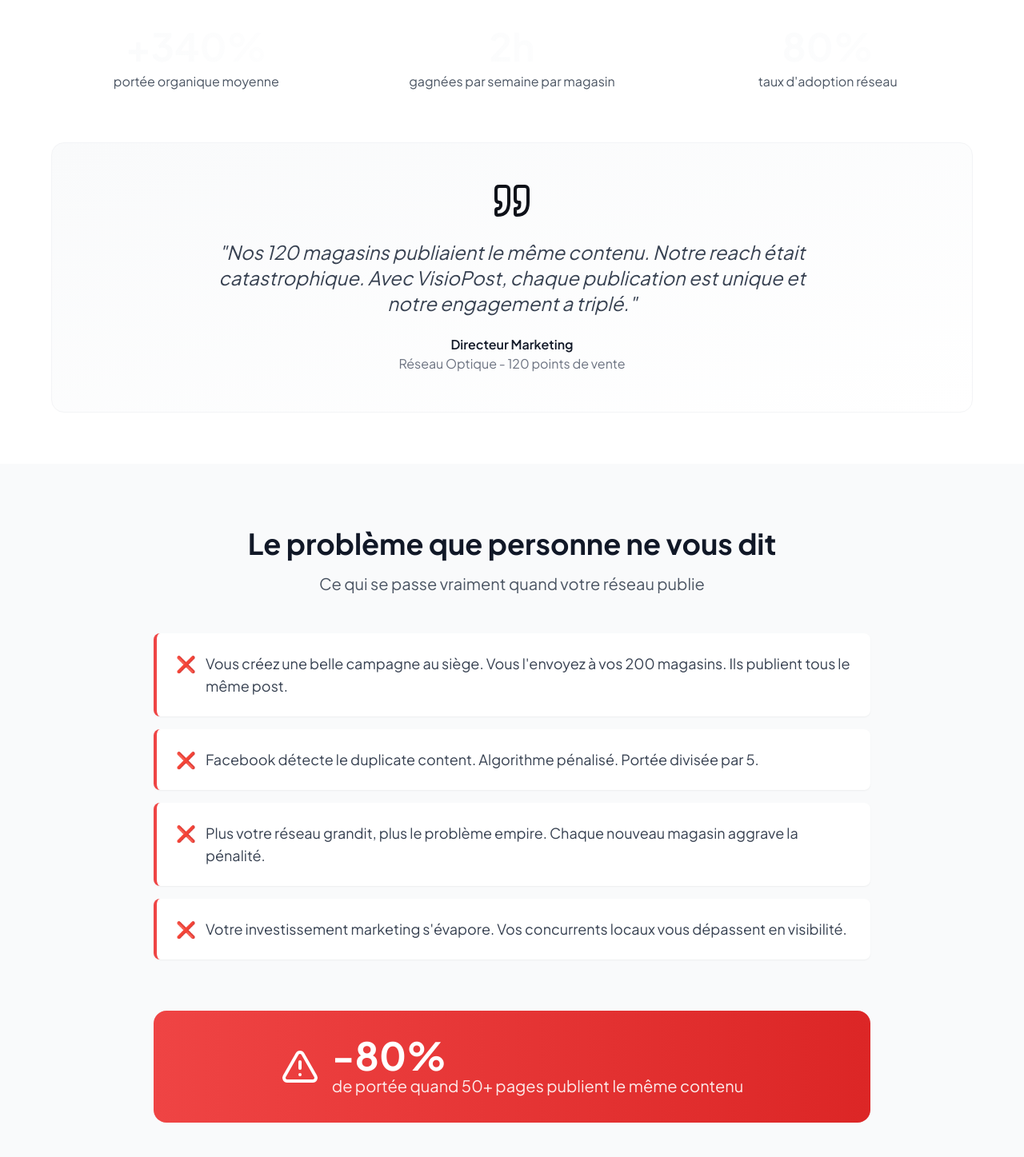
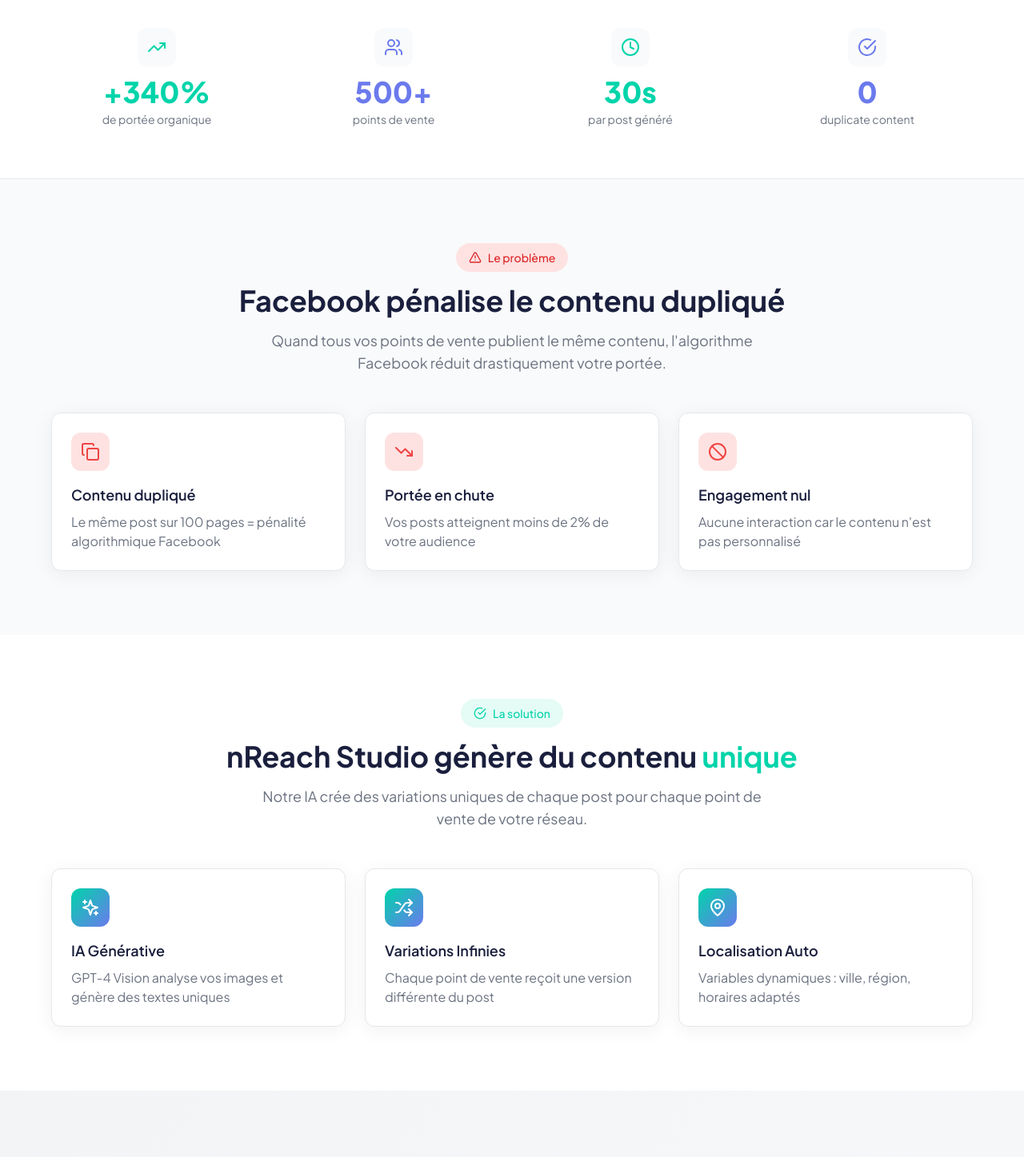
Before and after one commit to Mazaljoker/VISIOPOST_WEBSITE, a React (Vite) app: page / in a window 1280 px wide. Shown: the part 860-2307 px from the top of the page at 80% size. Built offline with nearby package versions, Linux system fonts and the light colour scheme.

Commit message:
feat: Rebrand FAQ, SocialProof, Problem, Solution sections
- Updated all sections with nReach color palette
- Added dark mode support throughout
- Replaced VisioPost references with nReach Studio

```diff
--- a/src/sections/ProblemSection.tsx
+++ b/src/sections/ProblemSection.tsx
@@ -1,132 +1,73 @@
 import { motion } from 'framer-motion';
-import { AlertTriangle } from 'lucide-react';
-import { problems, problemStat } from '../data/problems';
-import { ProblemSectionProps } from '../types';
+import { AlertTriangle, TrendingDown, Copy, Ban } from 'lucide-react';
 
-const containerVariants = {
-  hidden: { opacity: 0 },
-  visible: {
-    opacity: 1,
-    transition: {
-      staggerChildren: 0.15,
-      delayChildren: 0.2,
-    },
+const problems = [
+  {
+    icon: Copy,
+    title: 'Contenu dupliqué',
+    description: 'Le même post sur 100 pages = pénalité algorithmique Facebook',
   },
-};
-
-const titleVariants = {
-  hidden: { opacity: 0, y: 40 },
-  visible: {
-    opacity: 1,
-    y: 0,
-    transition: {
-      duration: 0.6,
-      ease: 'easeOut' as const,
-    },
+  {
+    icon: TrendingDown,
+    title: 'Portée en chute',
+    description: 'Vos posts atteignent moins de 2% de votre audience',
   },
-};
-
-const cardVariants = {
-  hidden: { opacity: 0, x: -50, scale: 0.9 },
-  visible: {
-    opacity: 1,
-    x: 0,
-    scale: 1,
-    transition: {
-      duration: 0.5,
-      ease: 'easeOut' as const,
-    },
+  {
+    icon: Ban,
+    title: 'Engagement nul',
+    description: 'Aucune interaction car le contenu n\'est pas personnalisé',
   },
-};
-
-const statVariants = {
-  hidden: { opacity: 0, scale: 0.8 },
-  visible: {
-    opacity: 1,
-    scale: 1,
-    transition: {
-      duration: 0.6,
-      delay: 0.6,
-      ease: 'easeOut' as const,
-    },
-  },
-};
+];
 
 /**
- * Section Problème - Le duplicate content et ses conséquences
+ * Section Problem - Le problème du duplicate content
+ * Rebrandé pour nReach Studio
  */
-const ProblemSection = ({ className = '' }: ProblemSectionProps) => {
+const ProblemSection = () => {
   return (
-    <section className={`py-20 px-4 sm:px-6 lg:px-8 bg-gray-50 ${className}`}>
-      <motion.div
-        className="max-w-4xl mx-auto text-center"
-        initial="hidden"
-        whileInView="visible"
-        viewport={{ once: true, amount: 0.2 }}
-        variants={containerVariants}
-      >
-        <motion.h2
-          variants={titleVariants}
-          className="text-4xl font-bold text-gray-900 mb-4"
+    <section className="py-20 px-4 sm:px-6 lg:px-8 bg-light-surface dark:bg-dark-surface">
+      <div className="max-w-6xl mx-auto">
+        <motion.div
+          className="text-center mb-12"
+          initial={{ opacity: 0, y: 20 }}
+          whileInView={{ opacity: 1, y: 0 }}
+          viewport={{ once: true }}
         >
-          Le problème que personne ne vous dit
-        </motion.h2>
+          <div className="inline-flex items-center gap-2 px-4 py-2 rounded-full bg-red-100 dark:bg-red-900/30 text-red-600 dark:text-red-400 mb-4">
+            <AlertTriangle className="w-4 h-4" />
+            <span className="text-sm font-medium">Le problème</span>
+          </div>
+          <h2 className="text-3xl md:text-4xl font-bold text-nreach-midnight dark:text-dark-text mb-4">
+            Facebook pénalise le contenu dupliqué
+          </h2>
+          <p className="text-lg text-light-text-muted dark:text-dark-text-muted max-w-2xl mx-auto">
+            Quand tous vos points de vente publient le même contenu, l'algorithme Facebook réduit drastiquement votre portée.
+          </p>
+        </motion.div>
 
-        <motion.p
-          variants={titleVariants}
-          className="text-xl text-gray-600 mb-12"
-        >
-          Ce qui se passe vraiment quand votre réseau publie
-        </motion.p>
-
-        <motion.div
-          className="space-y-4 mt-8 text-left"
-          variants={containerVariants}
-        >
+        <div className="grid md:grid-cols-3 gap-6">
           {problems.map((problem, index) => (
             <motion.div
               key={index}
-              variants={cardVariants}
-              whileHover={{
-                scale: 1.02,
-                x: 5,
-                transition: { duration: 0.2 },
-              }}
-              className="p-6 bg-white border-l-4 border-red-500 rounded-lg shadow-sm"
+              className="bg-white dark:bg-dark-bg rounded-xl p-6 border border-light-border dark:border-dark-border shadow-card"
+              initial={{ opacity: 0, y: 20 }}
+              whileInView={{ opacity: 1, y: 0 }}
+              viewport={{ once: true }}
+              transition={{ delay: index * 0.1 }}
             >
-              <p className="text-gray-700 flex items-start space-x-3">
-                <motion.span
-                  className="text-red-500 text-xl flex-shrink-0"
-                  animate={{
-                    rotate: [0, -10, 10, 0],
-                  }}
-                  transition={{
-                    duration: 0.5,
-                    delay: index * 0.2 + 0.5,
-                  }}
-                >
-                  ❌
-                </motion.span>
-                <span className="text-lg">{problem}</span>
+              <div className="w-12 h-12 bg-red-100 dark:bg-red-900/30 rounded-xl flex items-center justify-center mb-4">
+                <problem.icon className="w-6 h-6 text-red-500" />
+              </div>
+              <h3 className="text-lg font-semibold text-nreach-midnight dark:text-dark-text mb-2">
+                {problem.title}
+              </h3>
+              <p className="text-light-text-muted dark:text-dark-text-muted">
+                {problem.description}
               </p>
             </motion.div>
           ))}
-        </motion.div>
-
-        <motion.div
-          variants={statVariants}
-          className="mt-16 p-8 bg-gradient-to-r from-red-500 to-red-600 rounded-2xl text-white"
-          whileHover={{ scale: 1.02 }}
-        >
-          <div className="flex items-center justify-center space-x-4">
-            <AlertTriangle className="w-12 h-12" />
-            <div className="text-left">
-              <div className="text-5xl font-bold">{problemStat.value}</div>
-              <div className="text-xl opacity-90">{problemStat.label}</div>
-            </div>
-          </div>
-        </motion.div>
-      </motion.div>
+        </div>
+      </div>
     </section>
   );
 };
--- a/src/sections/SocialProofSection.tsx
+++ b/src/sections/SocialProofSection.tsx
@@ -1,75 +1,68 @@
 import { motion } from 'framer-motion';
-import { Quote } from 'lucide-react';
-import { stats, testimonial } from '../data/socialProof';
-import { SocialProofSectionProps } from '../types';
+import { TrendingUp, Users, Clock, CheckCircle } from 'lucide-react';
 
-const containerVariants = {
-  hidden: { opacity: 0 },
-  visible: {
-    opacity: 1,
-    transition: {
-      staggerChildren: 0.2,
-    },
+const stats = [
+  {
+    value: '+340%',
+    label: 'de portée organique',
+    icon: TrendingUp,
+    color: 'text-nreach-electric',
   },
-};
-
-const itemVariants = {
-  hidden: { opacity: 0, y: 30 },
-  visible: {
-    opacity: 1,
-    y: 0,
-    transition: {
-      duration: 0.5,
-    },
+  {
+    value: '500+',
+    label: 'points de vente',
+    icon: Users,
+    color: 'text-nreach-lavande',
   },
-};
+  {
+    value: '30s',
+    label: 'par post généré',
+    icon: Clock,
+    color: 'text-nreach-electric',
+  },
+  {
+    value: '0',
+    label: 'duplicate content',
+    icon: CheckCircle,
+    color: 'text-nreach-lavande',
+  },
+];
 
 /**
- * Section Social Proof - Stats et témoignage
+ * Section Social Proof - Stats de crédibilité
+ * Rebrandé pour nReach Studio
  */
-const SocialProofSection = ({ className = '' }: SocialProofSectionProps) => {
+const SocialProofSection = () => {
   return (
-    <section className={`py-16 px-4 sm:px-6 lg:px-8 bg-white ${className}`}>
+    <section className="py-16 px-4 sm:px-6 lg:px-8 bg-light-bg dark:bg-dark-bg border-y border-light-border dark:border-dark-border">
       <div className="max-w-6xl mx-auto">
-        {/* Stats */}
         <motion.div
-          className="grid md:grid-cols-3 gap-8 mb-16"
-          initial="hidden"
-          whileInView="visible"
-          viewport={{ once: true, amount: 0.3 }}
-          variants={containerVariants}
+          className="grid grid-cols-2 md:grid-cols-4 gap-8"
+          initial={{ opacity: 0, y: 20 }}
+          whileInView={{ opacity: 1, y: 0 }}
+          viewport={{ once: true }}
+          transition={{ duration: 0.6 }}
         >
           {stats.map((stat, index) => (
             <motion.div
               key={index}
-              variants={itemVariants}
               className="text-center"
-              whileHover={{ scale: 1.05 }}
+              initial={{ opacity: 0, y: 20 }}
+              whileInView={{ opacity: 1, y: 0 }}
+              viewport={{ once: true }}
+              transition={{ delay: index * 0.1 }}
             >
-              <div className="text-5xl font-bold bg-gradient-to-r from-visio-violet to-visio-rose bg-clip-text text-transparent mb-2">
+              <div className={`inline-flex p-3 rounded-xl bg-light-surface dark:bg-dark-surface mb-3`}>
+                <stat.icon className={`w-6 h-6 ${stat.color}`} />
+              </div>
+              <div className={`text-3xl md:text-4xl font-extrabold ${stat.color} mb-1`}>
                 {stat.value}
               </div>
-              <div className="text-gray-600">{stat.label}</div>
+              <div className="text-sm text-light-text-muted dark:text-dark-text-muted">
+                {stat.label}
+              </div>
             </motion.div>
           ))}
-        </motion.div>
-
-        {/* Testimonial */}
-        <motion.div
-          className="bg-gradient-to-br from-gray-50 to-white rounded-2xl p-8 md:p-12 border border-gray-100"
-          initial={{ opacity: 0, y: 40 }}
-          whileInView={{ opacity: 1, y: 0 }}
-          viewport={{ once: true }}
-          transition={{ duration: 0.6 }}
-        >
-          <div className="max-w-3xl mx-auto text-center">
-            <Quote className="w-12 h-12 text-visio-violet/20 mx-auto mb-6" />
-            <blockquote className="text-xl md:text-2xl text-gray-700 italic mb-6">
-              "{testimonial.quote}"
-            </blockquote>
-            <div className="text-gray-900 font-semibold">{testimonial.author}</div>
-            <div className="text-gray-500">{testimonial.company}</div>
-          </div>
         </motion.div>
       </div>
     </section>
--- a/src/sections/SolutionSection.tsx
+++ b/src/sections/SolutionSection.tsx
@@ -1,150 +1,73 @@
 import { motion } from 'framer-motion';
-import { Sparkles, ShieldCheck, MapPin, BarChart3, Zap } from 'lucide-react';
-import { solutionSteps } from '../data/solutionSteps';
-import StepCard from '../components/StepCard';
-import Button from '../components/Button';
-import { SolutionSectionProps } from '../types';
+import { Sparkles, Shuffle, MapPin, CheckCircle } from 'lucide-react';
 
-const titleVariants = {
-  hidden: { opacity: 0, y: 40 },
-  visible: {
-    opacity: 1,
-    y: 0,
-    transition: {
-      duration: 0.6,
-      ease: 'easeOut' as const,
-    },
+const solutions = [
+  {
+    icon: Sparkles,
+    title: 'IA Générative',
+    description: 'GPT-4 Vision analyse vos images et génère des textes uniques',
   },
-};
-
-const cardVariants = {
-  hidden: { opacity: 0, y: 80, scale: 0.85 },
-  visible: {
-    opacity: 1,
-    y: 0,
-    scale: 1,
-    transition: {
-      duration: 0.5,
-      ease: 'easeOut' as const,
-    },
+  {
+    icon: Shuffle,
+    title: 'Variations Infinies',
+    description: 'Chaque point de vente reçoit une version différente du post',
   },
-};
-
-const benefitsVariants = {
-  hidden: { opacity: 0, y: 30 },
-  visible: {
-    opacity: 1,
-    y: 0,
-    transition: {
-      duration: 0.5,
-      delay: 0.4,
-    },
+  {
+    icon: MapPin,
+    title: 'Localisation Auto',
+    description: 'Variables dynamiques : ville, région, horaires adaptés',
   },
-};
+];
 
 /**
- * Section Solution - Comment VisioPost résout le problème
+ * Section Solution - Comment nReach Studio résout le problème
+ * Rebrandé pour nReach Studio
  */
-const SolutionSection = ({ className = '' }: SolutionSectionProps) => {
-  const iconMap: Record<string, JSX.Element> = {
-    Sparkles: <Sparkles className="w-8 h-8 text-white" />,
-    ShieldCheck: <ShieldCheck className="w-8 h-8 text-white" />,
-    MapPin: <MapPin className="w-8 h-8 text-white" />,
-    BarChart3: <BarChart3 className="w-8 h-8 text-white" />,
-    Zap: <Zap className="w-8 h-8 text-white" />
-  };
-
-  const benefits = [
-    { icon: <ShieldCheck className="w-6 h-6" />, title: "Brand Safety 100%", desc: "Chaque variation respecte votre charte" },
-    { icon: <Zap className="w-6 h-6" />, title: "30 secondes", desc: "Le magasin choisit et publie" },
-    { icon: <BarChart3 className="w-6 h-6" />, title: "Portée maximale", desc: "Facebook récompense le contenu unique" }
-  ];
-
+const SolutionSection = () => {
   return (
-    <section className={`py-20 px-4 sm:px-6 lg:px-8 bg-gradient-to-br from-gray-50 to-white ${className}`}>
-      <div className="max-w-7xl mx-auto">
+    <section className="py-20 px-4 sm:px-6 lg:px-8 bg-light-bg dark:bg-dark-bg">
+      <div className="max-w-6xl mx-auto">
         <motion.div
-          className="text-center mb-16"
-          initial="hidden"
-          whileInView="visible"
-          viewport={{ once: true, amount: 0.5 }}
-          variants={titleVariants}
+          className="text-center mb-12"
+          initial={{ opacity: 0, y: 20 }}
+          whileInView={{ opacity: 1, y: 0 }}
+          viewport={{ once: true }}
         >
-          <h2 className="text-4xl font-bold text-gray-900 mb-4">
-            Une campagne. Des centaines de posts uniques.
+          <div className="inline-flex items-center gap-2 px-4 py-2 rounded-full bg-nreach-electric/10 text-nreach-electric mb-4">
+            <CheckCircle className="w-4 h-4" />
+            <span className="text-sm font-medium">La solution</span>
+          </div>
+          <h2 className="text-3xl md:text-4xl font-bold text-nreach-midnight dark:text-dark-text mb-4">
+            nReach Studio génère du contenu <span className="text-nreach-electric">unique</span>
           </h2>
-          <p className="text-xl text-gray-600 max-w-3xl mx-auto">
-            Uploadez votre visuel et votre message. Notre IA génère automatiquement
-            une version unique pour chaque magasin. Même campagne. Zéro duplicate.
+          <p className="text-lg text-light-text-muted dark:text-dark-text-muted max-w-2xl mx-auto">
+            Notre IA crée des variations uniques de chaque post pour chaque point de vente de votre réseau.
           </p>
         </motion.div>
 
-        {/* 3 Bénéfices clés */}
-        <motion.div
-          className="grid md:grid-cols-3 gap-8 mb-16"
-          initial="hidden"
-          whileInView="visible"
-          viewport={{ once: true, amount: 0.3 }}
-          variants={benefitsVariants}
-        >
-          {benefits.map((benefit, index) => (
+        <div className="grid md:grid-cols-3 gap-6">
+          {solutions.map((solution, index) => (
             <motion.div
               key={index}
-              className="bg-white p-6 rounded-xl shadow-lg border border-gray-100 text-center"
-              whileHover={{ y: -5, scale: 1.02 }}
+              className="bg-white dark:bg-dark-surface rounded-xl p-6 border border-light-border dark:border-dark-border shadow-card hover:shadow-nreach transition-shadow"
+              initial={{ opacity: 0, y: 20 }}
+              whileInView={{ opacity: 1, y: 0 }}
+              viewport={{ once: true }}
+              transition={{ delay: index * 0.1 }}
+              whileHover={{ y: -4 }}
             >
-              <div className="w-12 h-12 bg-gradient-to-r from-visio-violet to-visio-rose rounded-full flex items-center justify-center mx-auto mb-4 text-white">
-                {benefit.icon}
+              <div className="w-12 h-12 bg-gradient-to-br from-nreach-electric to-nreach-lavande rounded-xl flex items-center justify-center mb-4">
+                <solution.icon className="w-6 h-6 text-white" />
               </div>
-              <h3 className="text-xl font-bold text-gray-900 mb-2">{benefit.title}</h3>
-              <p className="text-gray-600">{benefit.desc}</p>
-            </motion.div>
-          ))}
-        </motion.div>
-
-        {/* Steps */}
-        <div className="grid md:grid-cols-2 lg:grid-cols-4 gap-6">
-          {solutionSteps.map((step, index) => (
-            <motion.div
-              key={index}
-              initial="hidden"
-              whileInView="visible"
-              viewport={{ once: false, amount: 0.3, margin: "-50px" }}
-              variants={cardVariants}
-              whileHover={{
-                y: -10,
-                transition: { duration: 0.3, ease: 'easeOut' },
-              }}
-            >
-              <StepCard
-                number={step.number}
-                title={step.title}
-                icon={iconMap[step.icon]}
-                features={step.features}
-                highlight={step.highlight}
-                showArrow={index < solutionSteps.length - 1}
-              />
+              <h3 className="text-lg font-semibold text-nreach-midnight dark:text-dark-text mb-2">
+                {solution.title}
+              </h3>
+              <p className="text-light-text-muted dark:text-dark-text-muted">
+                {solution.description}
+              </p>
             </motion.div>
           ))}
         </div>
-
-        <motion.div
-          className="text-center mt-12"
-          initial={{ opacity: 0, y: 20 }}
-          whileInView={{ opacity: 1, y: 0 }}
-          viewport={{ once: true }}
-          transition={{ duration: 0.5, delay: 0.6 }}
-        >
-          <motion.div
-            whileHover={{ scale: 1.05 }}
-            whileTap={{ scale: 0.98 }}
-          >
-            <Button variant="primary" size="lg">
-              <Sparkles className="w-6 h-6" />
-              <span>Demander une Démo</span>
-            </Button>
-          </motion.div>
-        </motion.div>
       </div>
     </section>
   );
```
Also changed, not shown: src/sections/FaqSection.tsx (+32 -16 lines).
